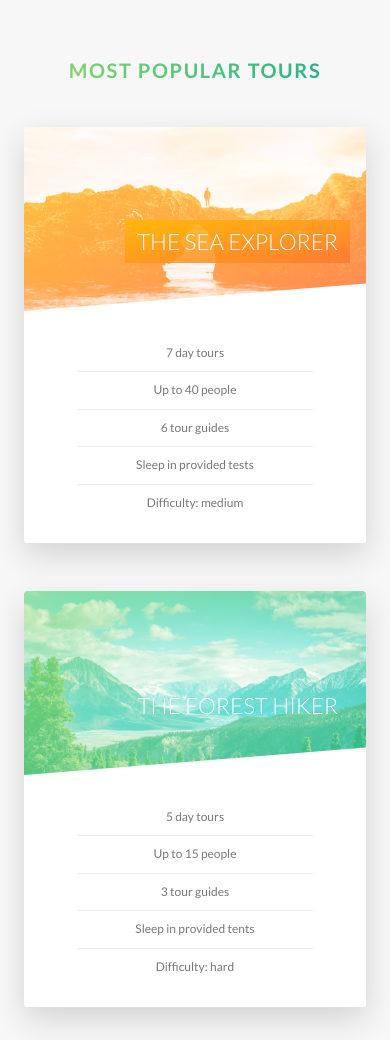
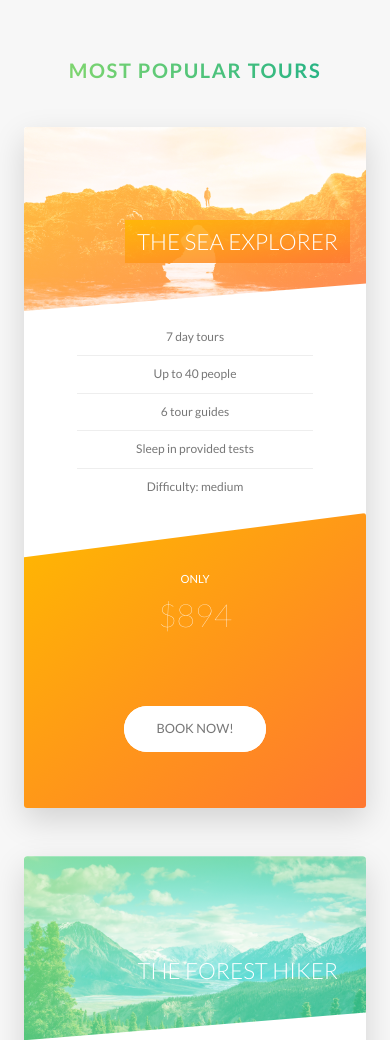
Before and after one commit to radevich7/Natours_landing_page, a website: page index.html in a window 390 px wide. Shown: the part 2448-3488 px from the top of the page. Drawn offline with Linux system fonts and the light colour scheme.

Commit message:
<Build: feature-box media queries>

```diff
--- a/sass/components/_card.scss
+++ b/sass/components/_card.scss
@@ -141,6 +141,8 @@
   }
   &__price-box {
     color: $color-white;
+    text-align: center;
+    margin-bottom: 8rem;
   }
   &__price-only {
     font-size: 1.4rem;
@@ -151,4 +153,53 @@
     font-size: 6rem;
     font-weight: 100;
   }
+
+  //
+  //
+  //
+  //
+  //
+
+  @include respond(tab-port) {
+    height: auto;
+    border-radius: 3px;
+    background-color: $color-white;
+    box-shadow: 0 1.5rem 4rem $shadow-1;
+    &__side {
+      height: auto;
+      position: relative;
+      box-shadow: none;
+
+      &--back {
+        transform: rotateY(0);
+        clip-path: polygon(0 15%, 100% 0, 100% 100%, 0%100%);
+      }
+    }
+
+    &:hover &__side--front {
+      transform: rotateY(0);
+    }
+    &__details {
+      padding: 1rem 3rem;
+    }
+
+    // FRONT-SIDE STYLING
+
+    // Back side styling
+
+    &__cta {
+      position: relative;
+      top: 0;
+      left: 0;
+      transform: translate(0);
+      width: 100%;
+      padding: 7rem 4rem 4rem 4rem;
+    }
+    &__price-box {
+      margin-bottom: 3rem;
+    }
+    &__price-value {
+      font-size: 4rem;
+    }
+  }
 }
--- a/sass/components/_story.scss
+++ b/sass/components/_story.scss
@@ -7,7 +7,15 @@
   padding-left: 9rem;
   font-size: $default-font-size;
   transform: skewX(-12deg);
+  @include respond(tab-port) {
+    width: 100%;
+    padding: 4rem;
+    padding-left: 7rem;
+  }
 
+  @include respond(phone) {
+    transform: skewX(0);
+  }
   &__shape {
     width: 15rem;
     height: 15rem;
@@ -18,6 +26,10 @@
     clip-path: circle(50% at 50% 50%);
     transform: translateX(-3rem) skewX(12deg);
     position: relative;
+
+    @include respond(phone) {
+      transform: translateX(-3rem) skewX(0);
+    }
   }
   &__img {
     height: 100%;
@@ -26,7 +38,10 @@
     transition: all 0.5s;
   }
   &__text {
-    transform: skewX((12deg));
+    transform: skewX(12deg);
+    @include respond(phone) {
+      transform: skewX(0);
+    }
   }
 
   &__caption {
```
Also changed, not shown: css/style.css.
